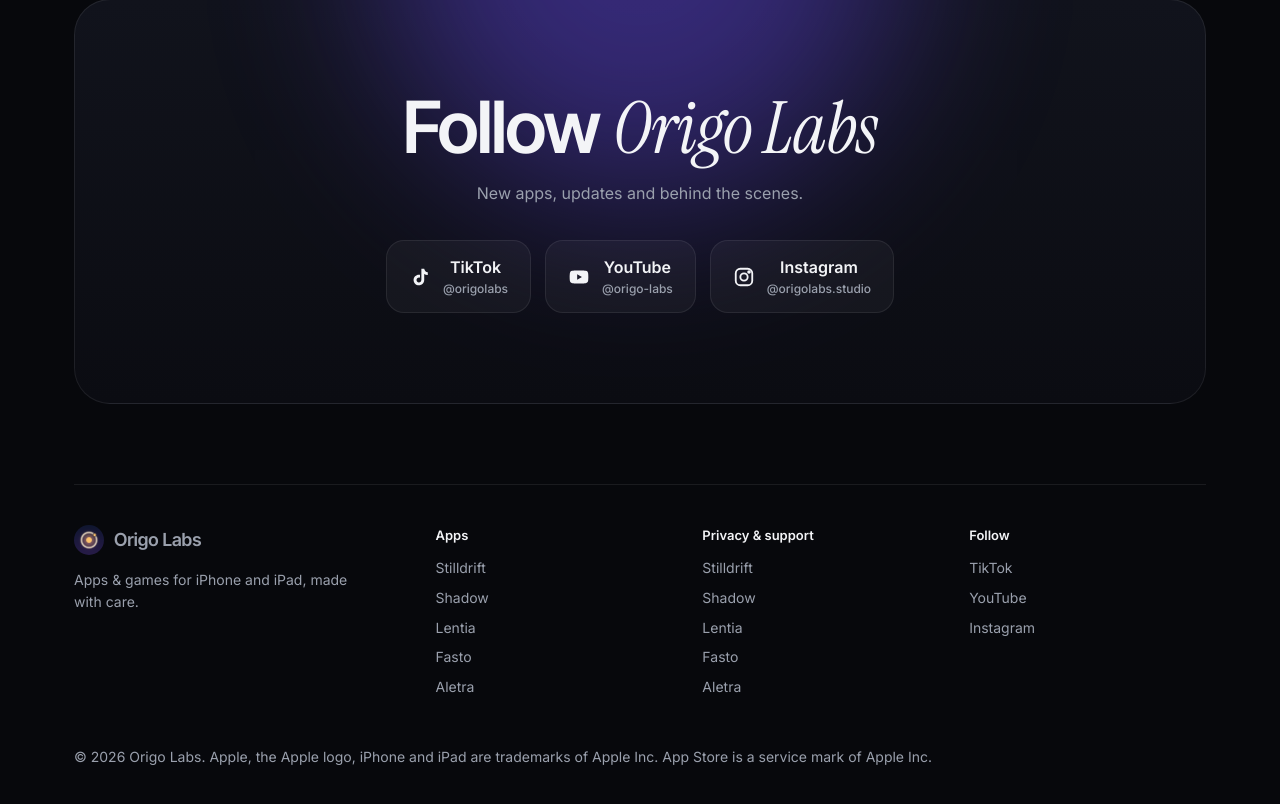
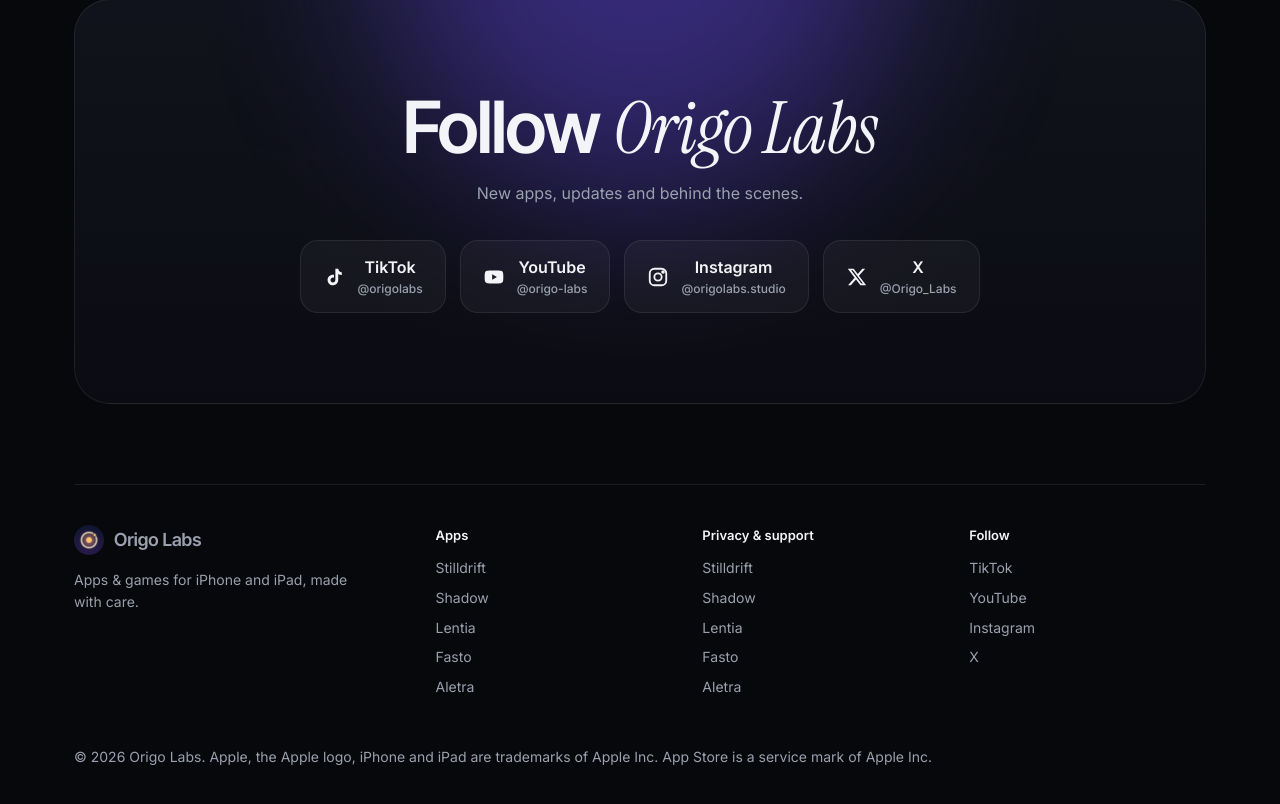
Before and after one commit to origolabs-studio/origolabs-studio.github.io, a plain HTML site: page index.html in a window 1280 px wide. Shown: the part 3407-4211 px from the top of the page. Drawn offline with Linux system fonts and the light colour scheme.

Commit message:
Enlace a X (@Origo_Labs) en Follow y en el pie
Co-Authored-By: Claude Opus 5.5 <noreply@anthropic.com>
Claude-Session: https://claude.ai/code/session_01AevA7hq69jfvjFUALMxii4

```diff
--- a/index.html
+++ b/index.html
@@ -269,6 +269,7 @@ footer a:hover{color:var(--fg)}
           <a class="social" href="https://www.tiktok.com/@origolabs"><svg viewBox="0 0 24 24" fill="currentColor"><path d="M16.6 3c.4 2.2 1.7 3.6 3.9 3.8v3c-1.4.1-2.7-.3-3.9-1v6.2c0 3.6-2.6 6-5.8 6-3.3 0-5.8-2.6-5.8-5.8 0-3.6 3.2-6.3 7-5.6v3.2c-1.9-.6-3.8.6-3.8 2.5 0 1.5 1.2 2.6 2.6 2.6 1.6 0 2.7-1.1 2.7-3.2V3h3.1z"/></svg><span>TikTok<small>@origolabs</small></span></a>
           <a class="social" href="https://www.youtube.com/@origo-labs"><svg viewBox="0 0 24 24" fill="currentColor"><path d="M22 8.2c-.2-1.6-1-2.7-2.6-2.9C17 5 12 5 12 5s-5 0-7.4.3C3 5.5 2.2 6.6 2 8.2 1.8 9.8 1.8 12 1.8 12s0 2.2.2 3.8c.2 1.6 1 2.7 2.6 2.9C7 19 12 19 12 19s5 0 7.4-.3c1.6-.2 2.4-1.3 2.6-2.9.2-1.6.2-3.8.2-3.8s0-2.2-.2-3.8zM10 15V9l5.2 3L10 15z"/></svg><span>YouTube<small>@origo-labs</small></span></a>
           <a class="social" href="https://www.instagram.com/origolabs.studio/"><svg viewBox="0 0 24 24" fill="none" stroke="currentColor" stroke-width="2"><rect x="3" y="3" width="18" height="18" rx="5"/><circle cx="12" cy="12" r="4"/><circle cx="17.5" cy="6.5" r="1" fill="currentColor"/></svg><span>Instagram<small>@origolabs.studio</small></span></a>
+          <a class="social" href="https://x.com/Origo_Labs"><svg viewBox="0 0 24 24" fill="currentColor"><path d="M17.8 3h3.1l-6.8 7.7L22 21h-6.2l-4.9-6.4L5.3 21H2.2l7.2-8.3L2 3h6.4l4.4 5.8L17.8 3zm-1.1 16.2h1.7L7.4 4.7H5.6l11.1 14.5z"/></svg><span>X<small>@Origo_Labs</small></span></a>
         </div>
       </div>
     </div>
@@ -281,7 +282,7 @@ footer a:hover{color:var(--fg)}
       <div><a class="brand" href="#"><img src="assets/origo.png" alt="">Origo Labs</a><p style="margin-top:14px;max-width:280px">Apps & games for iPhone and iPad, made with care.</p></div>
       <div><h5>Apps</h5><ul><li><a href="https://apps.apple.com/app/id6821407286">Stilldrift</a></li><li><a href="https://apps.apple.com/app/id6826522918">Shadow</a></li><li><a href="https://apps.apple.com/app/id6826833025">Lentia</a></li><li><a href="https://apps.apple.com/app/id6797804062">Fasto</a></li><li><a href="https://apps.apple.com/app/id6805894740">Aletra</a></li></ul></div>
       <div><h5>Privacy & support</h5><ul><li><a href="https://luarjm.github.io/stilldrift-legal/">Stilldrift</a></li><li><a href="https://luarjm.github.io/shadow-legal/">Shadow</a></li><li><a href="https://luarjm.github.io/lentia-legal/">Lentia</a></li><li><a href="https://luarjm.github.io/fasto-legal/">Fasto</a></li><li><a href="https://luarjm.github.io/Aletra-legal/">Aletra</a></li></ul></div>
-      <div><h5>Follow</h5><ul><li><a href="https://www.tiktok.com/@origolabs">TikTok</a></li><li><a href="https://www.youtube.com/@origo-labs">YouTube</a></li><li><a href="https://www.instagram.com/origolabs.studio/">Instagram</a></li></ul></div>
+      <div><h5>Follow</h5><ul><li><a href="https://www.tiktok.com/@origolabs">TikTok</a></li><li><a href="https://www.youtube.com/@origo-labs">YouTube</a></li><li><a href="https://www.instagram.com/origolabs.studio/">Instagram</a></li><li><a href="https://x.com/Origo_Labs">X</a></li></ul></div>
     </div>
     <p style="margin-top:40px">© 2026 Origo Labs. Apple, the Apple logo, iPhone and iPad are trademarks of Apple Inc. App Store is a service mark of Apple Inc.</p>
   </div>
```
